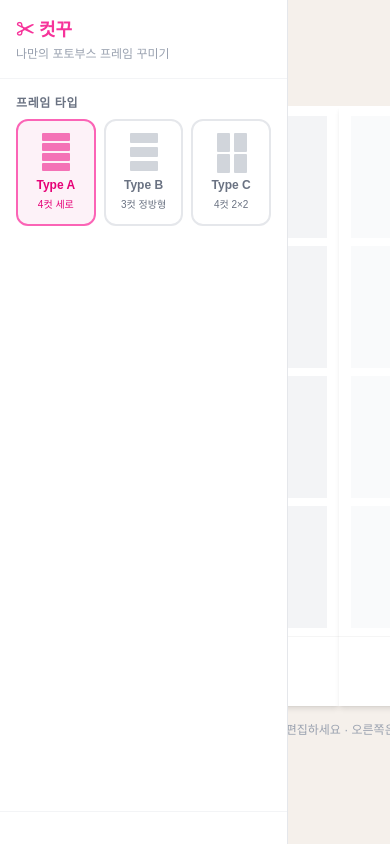
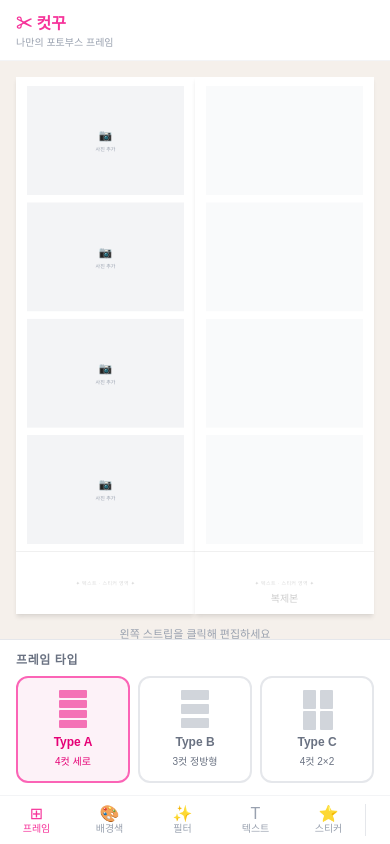
Before and after one commit to ssumanlife/cut-kku, a Next.js app: page / in a window 390 px wide. Built offline with nearby package versions, Linux system fonts and the light colour scheme.

Commit message:
feat: enhance editor layout with mobile support and dynamic tab management

```diff
--- a/src/app/layout.tsx
+++ b/src/app/layout.tsx
@@ -8,7 +8,7 @@ export const metadata: Metadata = {
 
 export default function RootLayout({ children }: { children: React.ReactNode }) {
   return (
-    <html lang="ko" className="h-full">
+    <html lang="ko" className="h-full" suppressHydrationWarning>
       <body className="min-h-full">{children}</body>
     </html>
   )
--- a/src/widgets/editor-layout/editor-layout.tsx
+++ b/src/widgets/editor-layout/editor-layout.tsx
@@ -1,31 +1,59 @@
-'use client'
+"use client";
 
-import { useRef } from 'react'
-import { FrameCanvas } from '@widgets/frame-canvas'
-import { FrameTypeSelector } from '@features/frame-type-selector'
-import { useEditorStore } from '@entities/frame'
+import { useRef, useState } from "react";
+import { FrameCanvas } from "@widgets/frame-canvas";
+import { FrameTypeSelector } from "@features/frame-type-selector";
+import { useEditorStore } from "@entities/frame";
 
 const CANVAS_HINT: Record<string, string> = {
-  A: '왼쪽 스트립을 클릭해 편집하세요 · 오른쪽은 자동으로 복제됩니다',
-  B: '왼쪽 스트립을 클릭해 편집하세요 · 오른쪽은 자동으로 복제됩니다',
-  C: '각 슬롯을 클릭해 사진을 추가하세요',
-}
+  A: "왼쪽 스트립을 클릭해 편집하세요",
+  B: "왼쪽 스트립을 클릭해 편집하세요",
+  C: "각 슬롯을 클릭해 사진을 추가하세요",
+};
+
+export type MobilePanelTab =
+  | "frame"
+  | "background"
+  | "filter"
+  | "text"
+  | "sticker";
+
+const MOBILE_TABS: { id: MobilePanelTab; icon: string; label: string }[] = [
+  { id: "frame", icon: "⊞", label: "프레임" },
+  { id: "background", icon: "🎨", label: "배경색" },
+  { id: "filter", icon: "✨", label: "필터" },
+  { id: "text", icon: "T", label: "텍스트" },
+  { id: "sticker", icon: "⭐", label: "스티커" },
+];
 
 export const EditorLayout = () => {
-  const canvasRef = useRef<HTMLDivElement>(null)
-  const frameType = useEditorStore((s) => s.frameType)
+  const canvasRef = useRef<HTMLDivElement>(null);
+  const frameType = useEditorStore((s) => s.frameType);
+  const [activeTab, setActiveTab] = useState<MobilePanelTab>("frame");
+  const [isPanelOpen, setIsPanelOpen] = useState(true);
+
+  const handleTabClick = (tab: MobilePanelTab) => {
+    if (activeTab === tab) {
+      setIsPanelOpen((prev) => !prev);
+    } else {
+      setActiveTab(tab);
+      setIsPanelOpen(true);
+    }
+  };
 
   return (
-    <div className="flex h-screen overflow-hidden">
-      <aside className="w-72 min-w-72 bg-white border-r border-gray-200 flex flex-col overflow-y-auto">
+    <div className="flex flex-col md:flex-row h-dvh md:h-screen overflow-hidden">
+      {/* ── 데스크톱 사이드바 (md+) ── */}
+      <aside className="hidden md:flex md:w-72 md:min-w-72 bg-white border-r border-gray-200 flex-col overflow-y-auto">
         <div className="p-4 border-b border-gray-100">
           <h1 className="text-lg font-bold text-pink-500">✂ 컷꾸</h1>
-          <p className="text-xs text-gray-400 mt-0.5">나만의 포토부스 프레임 꾸미기</p>
+          <p className="text-xs text-gray-400 mt-0.5">
+            나만의 포토부스 프레임 꾸미기
+          </p>
         </div>
 
-        <div className="flex flex-col gap-5 p-4 flex-1">
+        <div className="flex flex-col gap-5 p-4 flex-1 overflow-y-auto">
           <FrameTypeSelector />
-
           <div id="panel-background-color" />
           <div id="panel-filter" />
           <div id="panel-text" />
@@ -37,12 +65,71 @@ export const EditorLayout = () => {
         </div>
       </aside>
 
-      <main className="flex-1 flex items-center justify-center bg-[#f5f0eb] overflow-auto p-6">
-        <div className="flex flex-col items-center gap-4">
-          <FrameCanvas canvasRef={canvasRef} />
-          <p className="text-xs text-gray-400">{CANVAS_HINT[frameType]}</p>
+      {/* ── 모바일 헤더 (< md) ── */}
+      <header className="md:hidden flex items-center justify-between px-4 py-3 bg-white border-b border-gray-100 shrink-0">
+        <div>
+          <h1 className="text-base font-bold text-pink-500">✂ 컷꾸</h1>
+          <p className="text-[10px] text-gray-400 leading-none mt-0.5">
+            나만의 포토부스 프레임
+          </p>
+        </div>
+        <div id="mobile-header-download" />
+      </header>
+
+      {/* ── 캔버스 영역 ── */}
+      <main className="flex-1 flex flex-col items-center md:justify-center bg-[#f5f0eb] overflow-y-auto p-4 md:p-6 min-h-0">
+        <div className="flex flex-col items-center gap-3 w-full">
+          <div className="w-full">
+            <FrameCanvas canvasRef={canvasRef} />
+          </div>
+          <p className="text-[11px] md:text-xs text-gray-400 text-center whitespace-nowrap">
+            {CANVAS_HINT[frameType]}
+            {(frameType === "A" || frameType === "B") && (
+              <span className="hidden md:inline">
+                {" "}
+                · 오른쪽은 자동으로 복제됩니다
+              </span>
+            )}
+          </p>
         </div>
       </main>
+
+      {/* ── 모바일 하단 컨트롤 패널 (< md) ── */}
+      <div className="md:hidden shrink-0 bg-white border-t border-gray-200">
+        {/* 패널 내용 영역 (열렸을 때만 표시) */}
+        {isPanelOpen && (
+          <div className="px-4 py-3 overflow-y-auto max-h-52 border-b border-gray-100">
+            {activeTab === "frame" && <FrameTypeSelector />}
+            {activeTab === "background" && (
+              <div id="panel-background-color-mobile" />
+            )}
+            {activeTab === "filter" && <div id="panel-filter-mobile" />}
+            {activeTab === "text" && <div id="panel-text-mobile" />}
+            {activeTab === "sticker" && <div id="panel-sticker-mobile" />}
+          </div>
+        )}
+
+        {/* 탭 바 */}
+        <nav className="flex items-center">
+          {MOBILE_TABS.map((tab) => (
+            <button
+              key={tab.id}
+              onClick={() => handleTabClick(tab.id)}
+              className={[
+                "flex-1 flex flex-col items-center justify-center gap-0.5 py-2.5 transition-colors",
+                activeTab === tab.id && isPanelOpen
+                  ? "text-pink-500"
+                  : "text-gray-400",
+              ].join(" ")}
+            >
+              <span className="text-base leading-none">{tab.icon}</span>
+              <span className="text-[10px] leading-none">{tab.label}</span>
+            </button>
+          ))}
+          <div className="w-px h-8 bg-gray-200 shrink-0" />
+          <div id="panel-download-mobile" className="px-3 flex items-center" />
+        </nav>
+      </div>
     </div>
-  )
-}
+  );
+};
--- a/src/widgets/frame-canvas/frame-canvas.tsx
+++ b/src/widgets/frame-canvas/frame-canvas.tsx
@@ -1,11 +1,16 @@
 'use client'
 
-import { useRef } from 'react'
+import { useEffect, useRef, useState } from 'react'
 import { useEditorStore, STRIP_DIMENSIONS, STRIP_PREVIEW_SIZE, FRAME_DUPLICATES } from '@entities/frame'
 import { StripContent } from '@features/frame-layout'
 import { StripWrapper } from './strip-wrapper'
 import { TextLayerItem } from './text-layer-item'
 import { StickerLayerItem } from './sticker-layer-item'
+
+// Tailwind md 브레이크포인트 = 768px
+const MD_BREAKPOINT = 768
+// 캔버스 영역 좌우 패딩 (p-4 = 16px × 2)
+const CANVAS_PADDING = 32
 
 interface FrameCanvasProps {
   canvasRef?: React.RefObject<HTMLDivElement | null>
@@ -15,6 +20,23 @@ export const FrameCanvas = ({ canvasRef }: FrameCanvasProps) => {
   const internalRef = useRef<HTMLDivElement>(null)
   const ref = canvasRef ?? internalRef
 
+  const [isMobile, setIsMobile] = useState(false)
+  const [mobileVW, setMobileVW] = useState(0)
+
+  useEffect(() => {
+    const mq = window.matchMedia(`(max-width: ${MD_BREAKPOINT - 1}px)`)
+    const update = (e: MediaQueryListEvent | MediaQueryList) => {
+      setIsMobile(e.matches)
+      if (e.matches) setMobileVW(window.innerWidth)
+    }
+    update(mq)
+    window.addEventListener('resize', () => {
+      if (mq.matches) setMobileVW(window.innerWidth)
+    })
+    mq.addEventListener('change', update)
+    return () => mq.removeEventListener('change', update)
+  }, [])
+
   const frameType = useEditorStore((s) => s.frameType)
   const backgroundColor = useEditorStore((s) => s.backgroundColor)
   const slots = useEditorStore((s) => s.slots)
@@ -23,9 +45,17 @@ export const FrameCanvas = ({ canvasRef }: FrameCanvasProps) => {
 
   const isDuplicated = FRAME_DUPLICATES[frameType] === 2
   const { width: sw, height: sh } = STRIP_DIMENSIONS[frameType]
-  const { width: pw, height: ph } = STRIP_PREVIEW_SIZE[frameType]
-  const scale = pw / sw
-  const totalPreviewWidth = isDuplicated ? pw * 2 : pw
+  const { width: fixedPw, height: fixedPh } = STRIP_PREVIEW_SIZE[frameType]
+  const stripCount = isDuplicated ? 2 : 1
+
+  // 모바일: 뷰포트 너비 기준 스케일 / md+: STRIP_PREVIEW_SIZE 고정값
+  const scale = isMobile
+    ? (mobileVW - CANVAS_PADDING) / (sw * stripCount)
+    : fixedPw / sw
+
+  const pw = isMobile ? Math.round(sw * scale) : fixedPw
+  const ph = isMobile ? Math.round(sh * scale) : fixedPh
+  const totalPreviewWidth = pw * stripCount
 
   const stripStyle: React.CSSProperties = {
     width: sw,
@@ -41,7 +71,10 @@ export const FrameCanvas = ({ canvasRef }: FrameCanvasProps) => {
     </>
   )
 
+  if (!isMobile && scale === 0) return null
+
   return (
+    <div className="w-full flex justify-center">
       <div style={{ width: totalPreviewWidth, height: ph }} className="relative flex shrink-0">
         {/* 왼쪽: 편집 가능 스트립 */}
         <StripWrapper width={pw} height={ph}>
@@ -71,5 +104,6 @@ export const FrameCanvas = ({ canvasRef }: FrameCanvasProps) => {
           </StripWrapper>
         )}
       </div>
+    </div>
   )
 }
```
Lines whose indentation alone changed are shown as unchanged.
